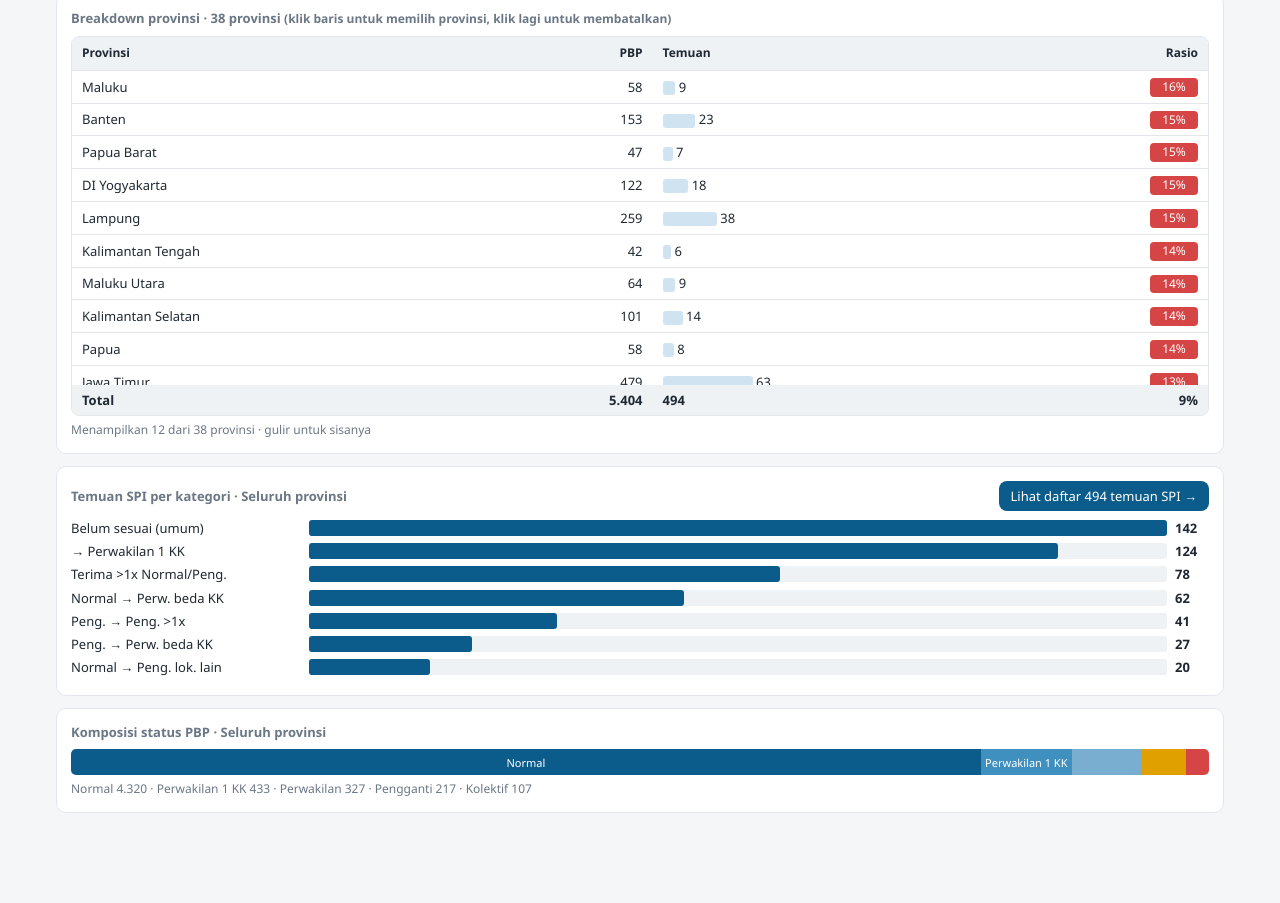
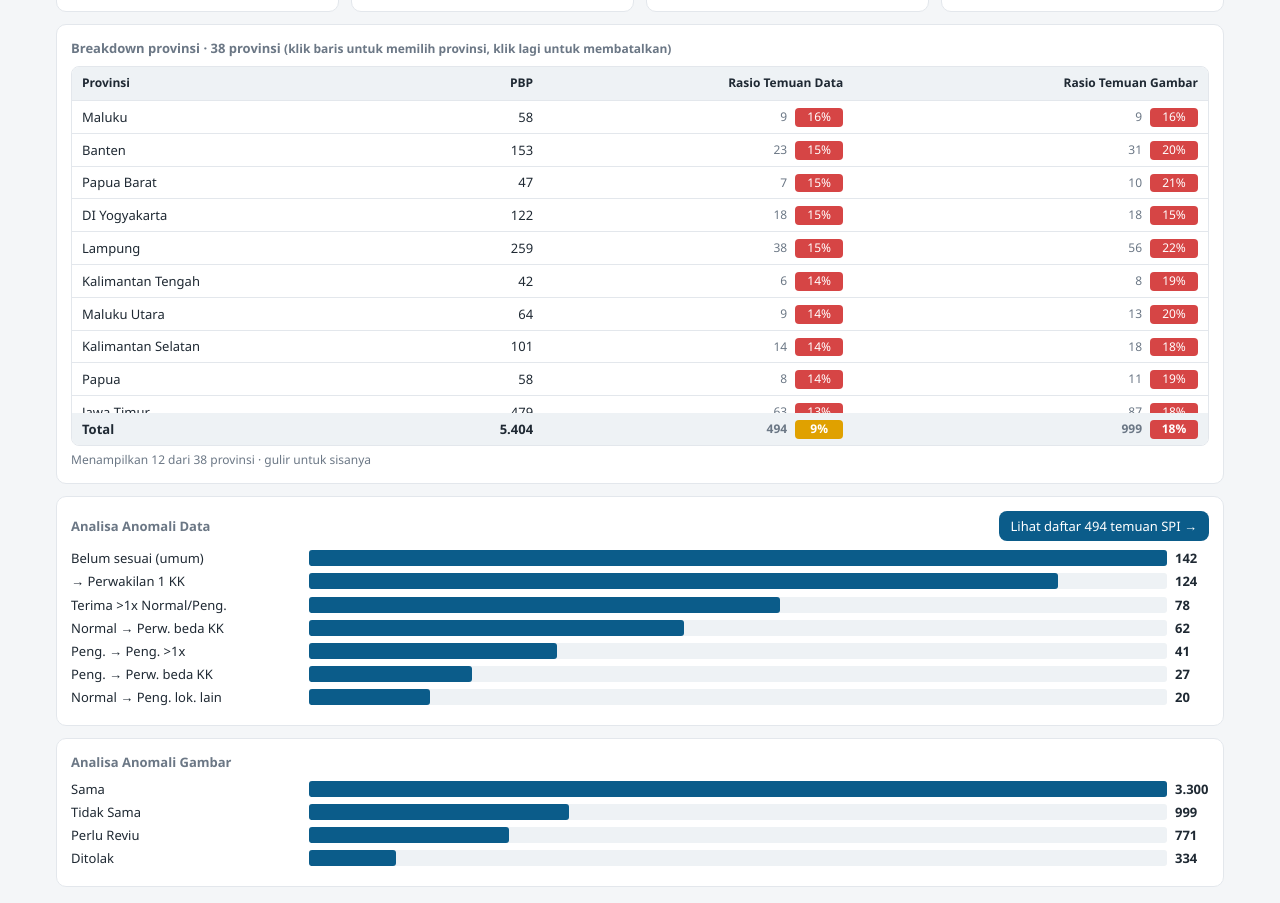
Before and after one commit to strawberrychizz/mockuppzz, a plain HTML site: page index.html in a window 1280 px wide. Shown: the part 310-1213 px from the top of the page. Before the commit the page ends 1139 px from the top, so only its background shows below. Drawn offline with Linux system fonts and the light colour scheme.

Commit message:
Tambah Analisa Anomali Data/Gambar, rasio temuan data dan gambar, pie komposisi status PBP
Co-Authored-By: Claude Sonnet 5.5 <noreply@anthropic.com>
Claude-Session: https://claude.ai/code/session_01CHfbJwiN4Cu6QFmPDKtFpR

```diff
--- a/index.html
+++ b/index.html
@@ -26,6 +26,7 @@ select,input[type=search]{border:1px solid var(--line);border-radius:6px;padding
 .sub{color:var(--mute);font-size:12px}
 .donutrow{display:flex;align-items:center;gap:14px}
 .donut{width:84px;height:84px;border-radius:50%;flex:none;position:relative}
+.donut.pie::after{display:none}
 .donut::after{content:"";position:absolute;inset:16px;background:#fff;border-radius:50%}
 .leg div{display:flex;align-items:center;gap:6px;font-size:12px;margin:2px 0}
 .dot{width:10px;height:10px;border-radius:2px;display:inline-block}
@@ -78,26 +79,25 @@ tfoot td{font-weight:600;background:#eef2f5;position:sticky;bottom:0}
     <div class="card"><h3>Status verifikasi</h3>
       <div class="donutrow"><div class="donut" id="dVer"></div>
       <div class="leg" id="lVer"></div></div></div>
-    <div class="card"><h3>Temuan SPI</h3><div class="big" id="kTemPct" style="color:var(--red)">–</div><div class="sub" id="kTemN">–</div></div>
+    <div class="card"><h3>Komposisi status PBP · <span id="compScope">Seluruh provinsi</span></h3>
+      <div class="donutrow"><div class="donut pie" id="dComp"></div><div class="leg" id="lComp"></div></div></div>
   </div>
 
   <div class="grid2">
     <div class="card">
       <h3>Breakdown provinsi · 38 provinsi <span class="sub">(klik baris untuk memilih provinsi, klik lagi untuk membatalkan)</span></h3>
       <div class="scroll"><table>
-        <thead><tr><th>Provinsi</th><th class="n">PBP</th><th>Temuan</th><th class="n">Rasio</th></tr></thead>
+        <thead><tr><th>Provinsi</th><th class="n">PBP</th><th class="n">Rasio Temuan Data</th><th class="n">Rasio Temuan Gambar</th></tr></thead>
         <tbody id="provBody"></tbody>
-        <tfoot><tr><td>Total</td><td class="n" id="tfP"></td><td id="tfT"></td><td class="n" id="tfR"></td></tr></tfoot>
+        <tfoot><tr><td>Total</td><td class="n" id="tfP"></td><td class="n" id="tfD"></td><td class="n" id="tfG"></td></tr></tfoot>
       </table></div>
       <div class="foot">Menampilkan 12 dari 38 provinsi · gulir untuk sisanya</div>
     </div>
 
-    <div class="card"><div class="chead"><h3>Temuan SPI per kategori · <span id="catScope">Seluruh provinsi</span></h3><button class="btn sm" id="btnList" onclick="go('p2')"></button></div><div id="catBars"></div></div>
+    <div class="card"><div class="chead"><h3>Analisa Anomali Data</h3><button class="btn sm" id="btnList" onclick="go('p2')"></button></div><div id="catBars"></div></div>
 
-    <div class="card"><h3>Komposisi status PBP · <span id="compScope">Seluruh provinsi</span></h3>
-      <div class="stack" id="stack"></div>
-      <div class="foot" id="stackLeg"></div>
-    </div>
+    <div class="card"><div class="chead"><h3>Analisa Anomali Gambar</h3></div><div id="rlBars"></div></div>
+
   </div>
 </section>
 
@@ -132,6 +132,8 @@ const rnd=(a,b)=>a+(b-a)*R();
 const names=["Aceh","Sumatera Utara","Sumatera Barat","Riau","Jambi","Sumatera Selatan","Bengkulu","Lampung","Kep. Bangka Belitung","Kepulauan Riau","DKI Jakarta","Jawa Barat","Jawa Tengah","DI Yogyakarta","Jawa Timur","Banten","Bali","Nusa Tenggara Barat","Nusa Tenggara Timur","Kalimantan Barat","Kalimantan Tengah","Kalimantan Selatan","Kalimantan Timur","Kalimantan Utara","Sulawesi Utara","Sulawesi Tengah","Sulawesi Selatan","Sulawesi Tenggara","Gorontalo","Sulawesi Barat","Maluku","Maluku Utara","Papua","Papua Barat","Papua Selatan","Papua Tengah","Papua Pegunungan","Papua Barat Daya"];
 const size={"Jawa Barat":520,"Jawa Tengah":480,"Jawa Timur":500,"Sulawesi Selatan":360,"Sumatera Utara":300,"Lampung":240,"Sumatera Selatan":230,"Banten":160,"DI Yogyakarta":120,"Nusa Tenggara Timur":170,"Aceh":170,"Kalimantan Barat":150,"Bali":90,"DKI Jakarta":90};
 const cats=[["Belum sesuai (umum)",.30],["→ Perwakilan 1 KK",.24],["Terima >1x Normal/Peng.",.15],["Normal → Perw. beda KK",.12],["Peng. → Peng. >1x",.08],["Peng. → Perw. beda KK",.06],["Normal → Peng. lok. lain",.05]];
+const rlCats=["Sama","Tidak Sama","Perlu Reviu","Ditolak"];
+const R2=rng(777); // RNG terpisah agar data lain tidak berubah
 const comp=["Normal","Perwakilan 1 KK","Perwakilan","Pengganti","Kolektif"];
 const compCol=["#0b5c8a","#3f8fbf","#7aaed0","#e0a100","#d64545"];
 function split(n,w){ // pembagian n menurut bobot w, metode sisa terbesar
@@ -145,7 +147,8 @@ const P=names.map(n=>{
   const w=rnd(.70,.88),t=rnd(.02,.08);const v=split(pbp,[w,1-w-t,t]);
   const cm=split(pbp,jit([.80,.08,.06,.04,.02],.3));
   const cc=split(tem,jit(cats.map(c=>c[1]),.7));
-  return{n,pbp,tem,ser,v,cm,cc}});
+  const rl=split(pbp,(()=>{const j=[.62,.18,.14,.06].map(x=>x*(1+(R2()-.5)*.4));const t=j.reduce((a,c)=>a+c,0);return j.map(x=>x/t)})());
+  return{n,pbp,tem,ser,v,cm,cc,rl}});
 const sum=(f,L=P)=>L.reduce((a,p)=>a+f(p),0);
 const sumArr=(f,L=P)=>{const o=f(L[0]).map(()=>0);L.forEach(p=>f(p).forEach((x,i)=>o[i]+=x));return o};
 
@@ -161,10 +164,12 @@ const colorOf=r=>r>=.1?"var(--red)":r>0?"var(--amber)":"var(--grey)";
 const fmt=n=>n.toLocaleString("id-ID");
 let sel="";
 
+const tg=p=>p.rl[1]; // Temuan Gambar (dummy) = kategori "Tidak Sama"
 const order=[...P].sort((a,b)=>(b.tem/b.pbp-a.tem/a.pbp)||b.tem-a.tem);
-const maxT=Math.max(...P.map(p=>p.tem));
-$("#provBody").innerHTML=order.map(p=>{const r=p.tem/p.pbp;return `<tr class="row" data-n="${p.n}" onclick="setSel(sel==='${p.n}'?'':'${p.n}')"><td>${p.n}</td><td class="n">${fmt(p.pbp)}</td><td><span class="bar" style="width:${p.tem/maxT*90}px"></span> ${p.tem}</td><td class="n"><span class="pill" style="background:${colorOf(r)}">${Math.round(r*100)}%</span></td></tr>`}).join("");
-$("#tfP").textContent=fmt(sum(p=>p.pbp));$("#tfT").textContent=fmt(sum(p=>p.tem));$("#tfR").textContent=pct(sum(p=>p.tem),sum(p=>p.pbp))+"%";
+const cell=(n,t)=>{const r=n/t;return `<span class="sub" style="margin-right:8px">${fmt(n)}</span><span class="pill" style="background:${colorOf(r)}">${Math.round(r*100)}%</span>`};
+$("#provBody").innerHTML=order.map(p=>`<tr class="row" data-n="${p.n}" onclick="setSel(sel==='${p.n}'?'':'${p.n}')"><td>${p.n}</td><td class="n">${fmt(p.pbp)}</td><td class="n">${cell(p.tem,p.pbp)}</td><td class="n">${cell(tg(p),p.pbp)}</td></tr>`).join("");
+$("#tfP").textContent=fmt(sum(p=>p.pbp));
+$("#tfD").innerHTML=cell(sum(p=>p.tem),sum(p=>p.pbp));$("#tfG").innerHTML=cell(sum(tg),sum(p=>p.pbp));
 
 ["Semua"].concat(["2026 – Periode 1","2026 – Periode 2","2025 – Periode 1","2025 – Periode 2"]).slice(1).forEach(x=>$("#sPer").add(new Option(x)));
 $("#sPer").title="Mockup: slicer periode belum menyaring angka (data contoh)";
@@ -183,12 +188,14 @@ function render1(){
   $("#dVer").style.background=`conic-gradient(var(--green) 0 ${a}%,var(--amber) ${a}% ${a+b}%,var(--red) ${a+b}% 100%)`;
   leg($("#lVer"),[["var(--green)",`Diverifikasi ${a}%`],["var(--amber)",`Belum diverifikasi ${b}%`],["var(--red)",`Ditolak ${c}%`]]);
   // v = [diverifikasi, belum diverifikasi, ditolak]
-  $("#kTemPct").textContent=pct(tem,tot)+"%";$("#kTemN").textContent=fmt(tem)+" PBP";
   const mx=Math.max(...cc,1);
-  $("#catScope").textContent=lbl;$("#compScope").textContent=lbl;
+  const rl=sumArr(p=>p.rl,L),mr=Math.max(...rl,1);
+  $("#rlBars").innerHTML=rlCats.map((n,i)=>`<div class="hbar"><span>${n}</span><span class="t"><i style="width:${rl[i]/mr*100}%"></i></span><b>${fmt(rl[i])}</b></div>`).join("");
+  $("#compScope").textContent=lbl;
   $("#catBars").innerHTML=cats.map(([n],i)=>[n,cc[i]]).sort((x,y)=>y[1]-x[1]).map(([n,x])=>`<div class="hbar"><span>${n}</span><span class="t"><i style="width:${x/mx*100}%"></i></span><b>${x}</b></div>`).join("");
-  $("#stack").innerHTML=cm.map((x,i)=>`<span style="width:${x/tot*100}%;background:${compCol[i]}">${x/tot>.07?comp[i]:""}</span>`).join("");
-  $("#stackLeg").textContent=comp.map((n,i)=>`${n} ${fmt(cm[i])}`).join(" · ");
+  let acc=0;const seg=cm.map((x,i)=>{const from=acc;acc+=x/tot*100;return `${compCol[i]} ${from}% ${i==cm.length-1?100:acc}%`});
+  $("#dComp").style.background=`conic-gradient(${seg.join(",")})`;
+  leg($("#lComp"),cm.map((x,i)=>[compCol[i],`${comp[i]} ${pct(x,tot)}%`]));
   $("#btnList").textContent=`Lihat daftar ${fmt(tem)} temuan SPI →`;
   document.querySelectorAll("#provBody tr").forEach(r=>{r.style.background=r.dataset.n===sel?"#dcebf6":"";r.style.fontWeight=r.dataset.n===sel?"600":""});
 }
```
